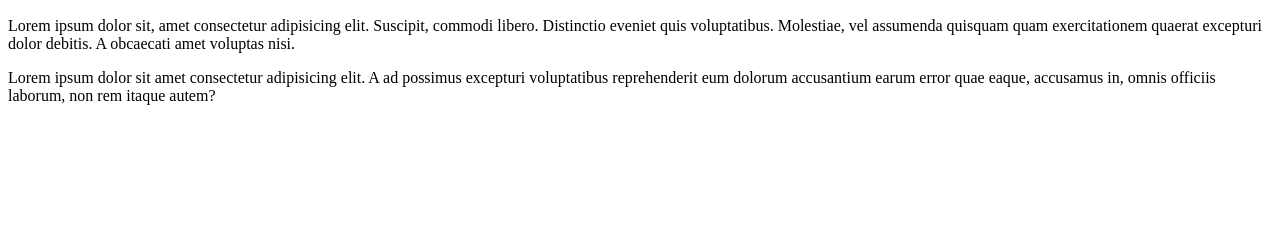
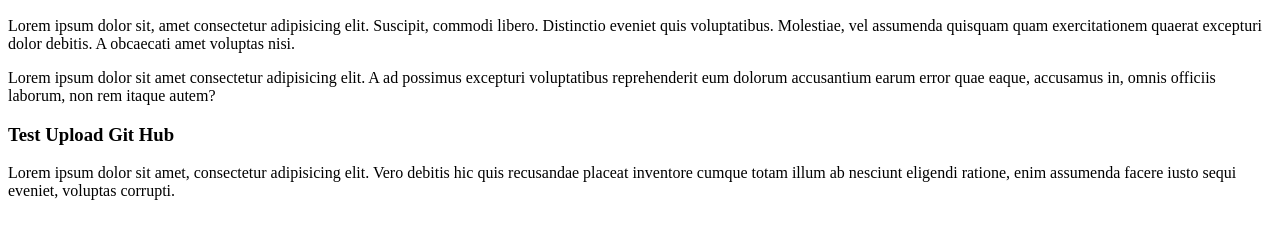
Before and after one commit to mroat888/git-demo, a plain HTML site: page index.html in a window 1280 px wide. Shown: the part 110-348 px from the top of the page. Drawn offline with Linux system fonts and the light colour scheme.

Commit message:
Update 2

```diff
--- a/index.html
+++ b/index.html
@@ -18,5 +18,11 @@
         A ad possimus excepturi voluptatibus reprehenderit eum dolorum accusantium earum error quae eaque,
         accusamus in, omnis officiis laborum, non rem itaque autem?
     </p>
+    <h3>Test Upload Git Hub</h3>
+    <p>
+        Lorem ipsum dolor sit amet, consectetur adipisicing elit. Vero debitis hic quis recusandae placeat
+        inventore cumque totam illum ab nesciunt eligendi ratione, enim assumenda facere iusto sequi eveniet,
+        voluptas corrupti.
+    </p>
 </body>
 </html>
```
